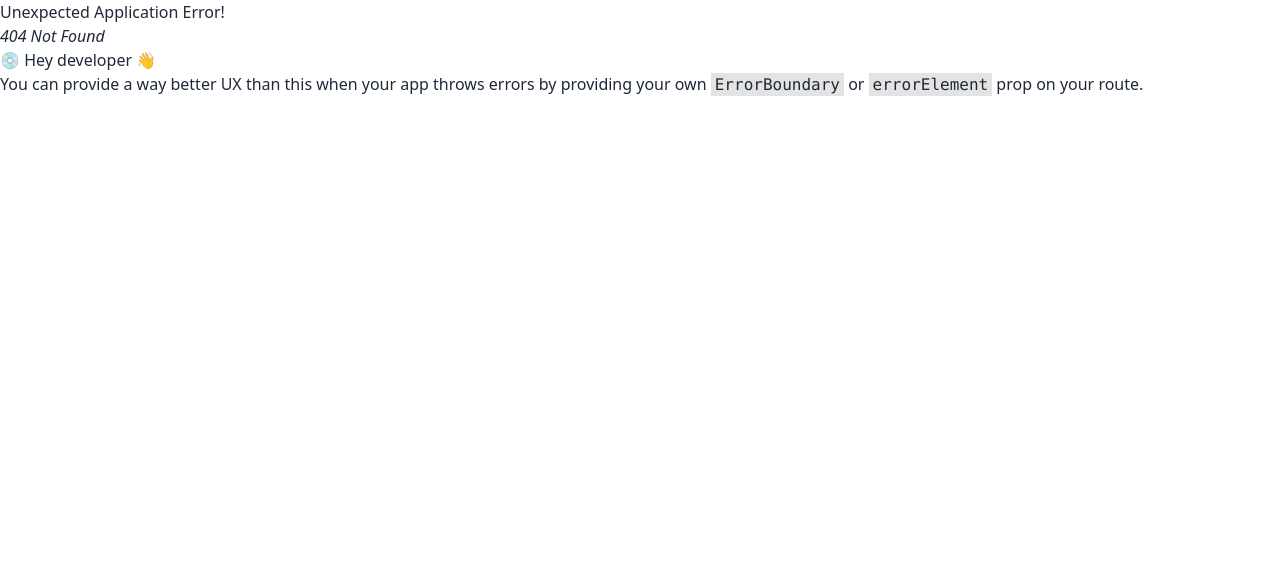
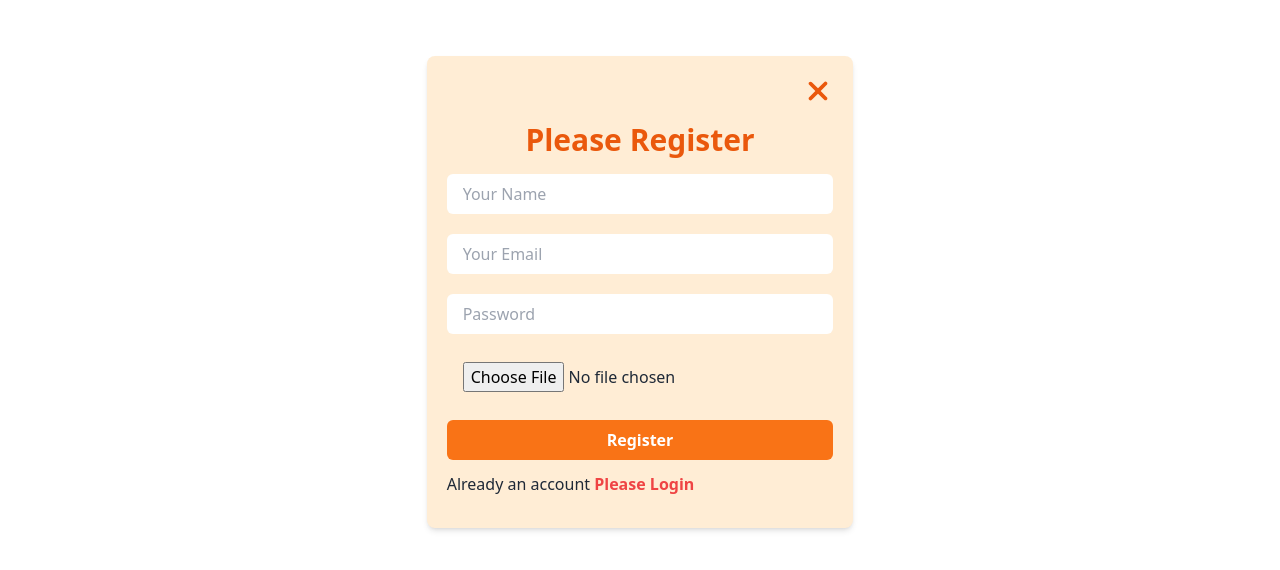
Before and after one commit to Masudur400/Brand-tec-client, a React (Vite) app: page /loginRegister/register in a window 1280 px wide. Before the commit this address had no page. Shown: the top 570 px of the page. Built offline with nearby package versions, Linux system fonts and the light colour scheme.

Commit message:
new login and register outlate create

```diff
--- /dev/null
+++ b/src/LoginRegister/LoginRegister.jsx
@@ -0,0 +1,12 @@
+import { Outlet } from "react-router-dom";
+
+
+const LoginRegister = () => {
+    return (
+        <div>
+            <Outlet></Outlet>
+        </div>
+    );
+};
+
+export default LoginRegister;
--- a/src/Slider/Slider.jsx
+++ b/src/Slider/Slider.jsx
@@ -16,7 +16,7 @@ const Slider = ({image,title, text}) => {
 Slider.propTypes = {
     image: PropTypes.photo,
     text: PropTypes.string,
-
+    title: PropTypes.string,
 }
 
 export default Slider;
--- a/src/components/Login/Login.jsx
+++ b/src/components/Login/Login.jsx
@@ -1,3 +1,4 @@
+import { FaXmark } from "react-icons/fa6";
 import { Link } from "react-router-dom";
 
 const Login = () => {
@@ -11,7 +12,10 @@ const Login = () => {
         }
 
     return (
-        <div className="lg:w-1/3 md:w-1/2 mx-auto my-14 p-5 rounded-lg bg-orange-100 shadow-md">
+        <div className="lg:w-1/3 md:w-1/2 mx-auto my-20 md:p-5 p-3 rounded-lg bg-orange-100 shadow-md max-sm:mx-4 ">
+            <div className="flex justify-end">
+            <Link to='/'><FaXmark className="text-3xl text-orange-600 my-0"></FaXmark></Link>
+            </div>
             <h3 className="text-3xl font-bold text-center text-orange-600 my-4">Please LogIn</h3>
             <form onSubmit={handleLogin} className="space-y-5">
 
@@ -27,7 +31,7 @@ const Login = () => {
                     <input type="submit" value="LogIn" className="w-full px-4 py-2 rounded-md bg-orange-500 text-white font-bold hover:bg-orange-600" />
                 </div>
             </form>
-            <p className="my-3">Do not have an account <Link to='/register' className="text-red-500 font-bold">Please Register</Link></p>
+            <p className="my-3">Do not have an account <Link to='/loginRegister/register' className="text-red-500 font-bold">Please Register</Link></p>
         </div>
     );
 };
--- a/src/components/NavBar/NavBar.jsx
+++ b/src/components/NavBar/NavBar.jsx
@@ -42,7 +42,7 @@ const NavBar = () => {
                         <img src="https://img.daisyui.com/images/stock/photo-1534528741775-53994a69daeb.jpg" />
                     </div>
                 </div>
-                <Link to='/login' className="btn font-bold max-sm:btn-sm">Login</Link>
+                <Link to='/loginRegister/login' className="btn font-bold max-sm:btn-sm text-white bg-orange-400 hover:bg-orange-500">Login</Link>
             </div>
         </div>
     );
--- a/src/components/Register/Register.jsx
+++ b/src/components/Register/Register.jsx
@@ -1,3 +1,4 @@
+import { FaXmark } from "react-icons/fa6";
 import { Link } from "react-router-dom";
 
 
@@ -14,7 +15,10 @@ const Register = () => {
     }
 
     return (
-        <div className="lg:w-1/3 md:w-1/2 mx-auto my-14 p-5 rounded-lg bg-orange-100 shadow-md">
+        <div className="lg:w-1/3 md:w-1/2 mx-auto my-14 p-3 md:p-5 rounded-lg bg-orange-100 shadow-md max-sm:mx-4">
+            <div className="flex justify-end">
+            <Link to='/'><FaXmark className="text-3xl text-orange-600 my-0"></FaXmark></Link>
+            </div>
             <h3 className="text-3xl font-bold text-center text-orange-600 my-4">Please Register</h3>
             <form onSubmit={handleRegister} className="space-y-5">
                 <div>
@@ -34,7 +38,7 @@ const Register = () => {
                     <input type="submit" value="Register" className="w-full px-4 py-2 rounded-md bg-orange-500 text-white font-bold hover:bg-orange-600" />
                 </div>
             </form>
-            <p className="my-3">Already an account <Link to='/login' className="text-red-500 font-bold">Please Login</Link></p>
+            <p className="my-3">Already an account <Link to='/loginRegister/login' className="text-red-500 font-bold">Please Login</Link></p>
         </div>
     );
 };
```
Also changed, not shown: src/main.jsx (+17 -2 lines).
